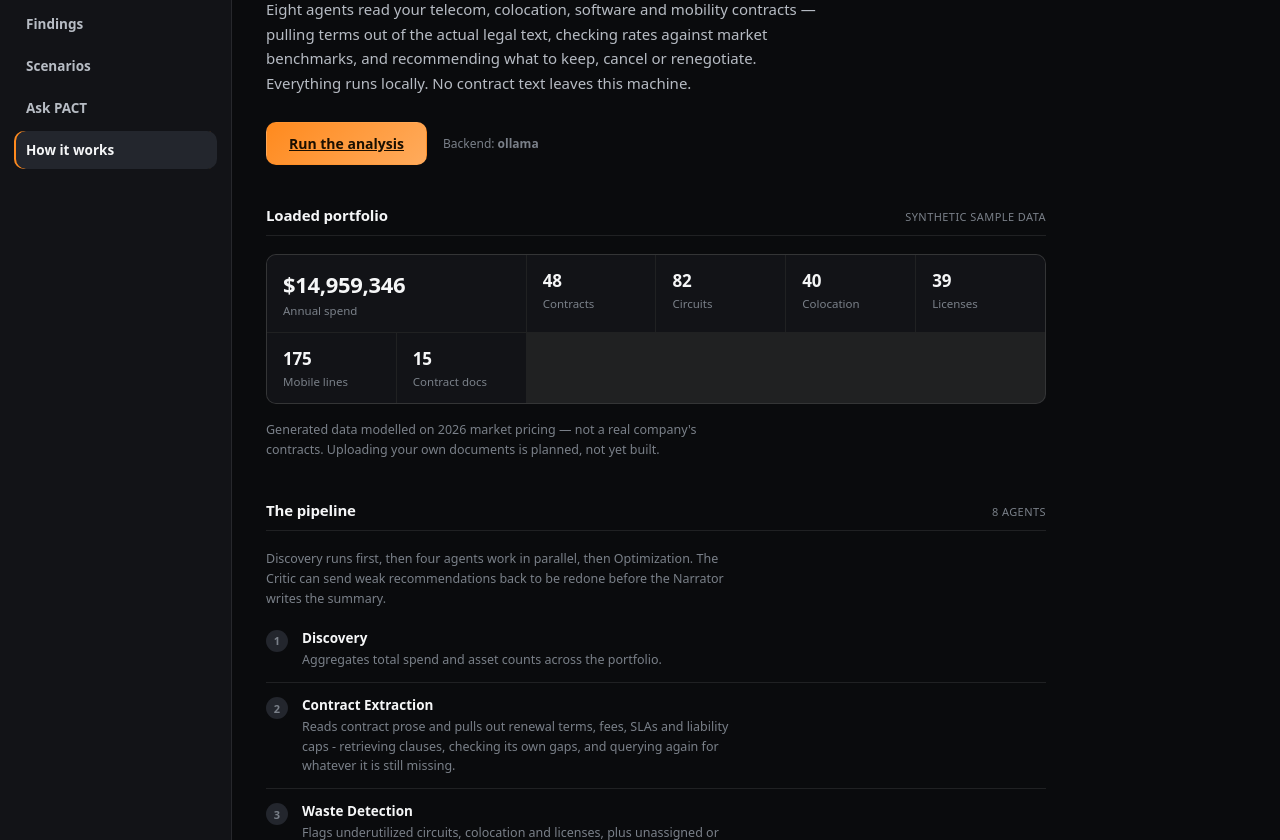
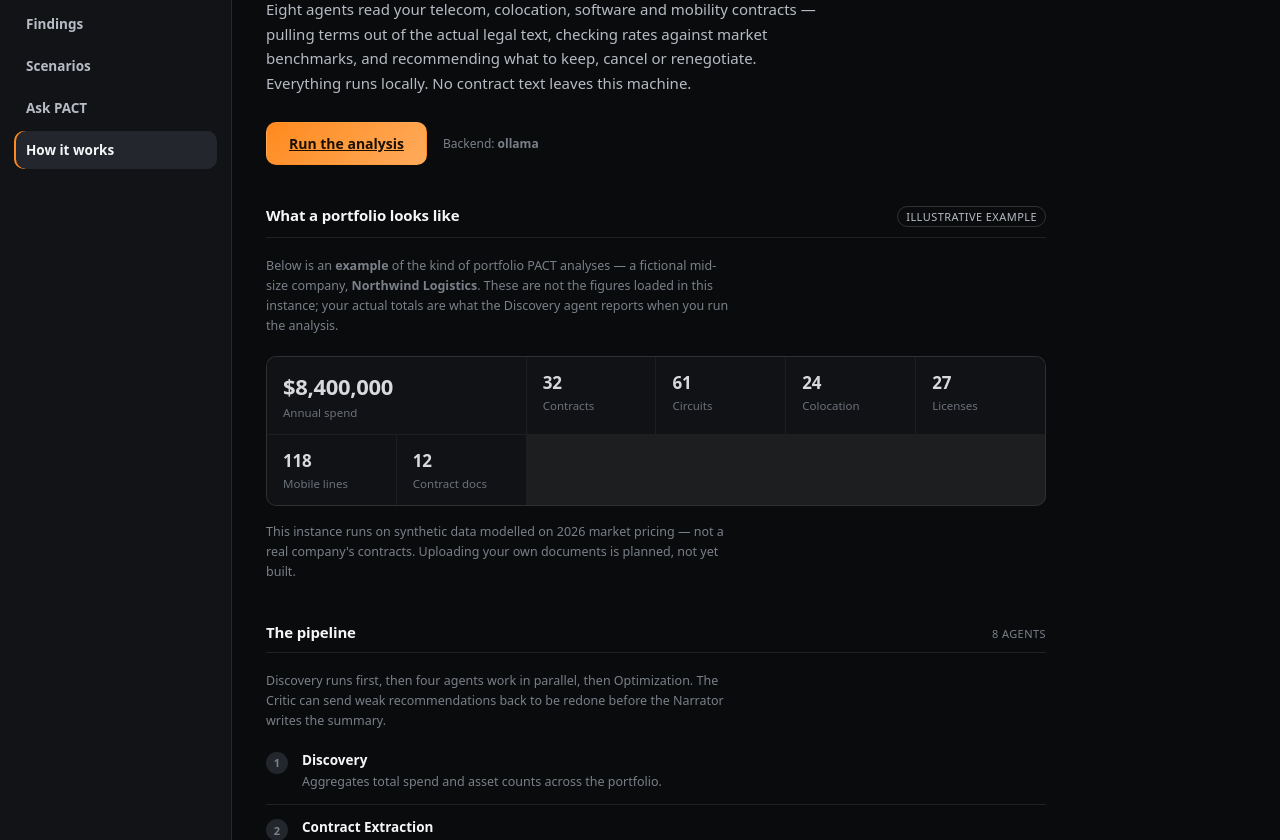
Before and after one commit to ryancblocker/infra-spend-intelligence, a FastAPI app: page /welcome in a window 1280 px wide. Shown: the part 163-1003 px from the top of the page. Run offline with FastAPI, Linux system fonts and the light colour scheme; data comes from the database, SQL or seed files in the repository.

Commit message:
Blank the overview KPIs until the pipeline runs; use an example on the explainer
Total annual spend is the Discovery agent's output. Showing it before a run
gave away the result and made the first agent look redundant - and after a
reset it contradicted the empty state entirely. All four KPIs now read - until
a run produces them.

The explainer page previously showed the live loaded portfolio, duplicating the
same figures. It now shows a clearly-labelled illustrative example (a fictional
Northwind Logistics) with copy stating plainly that these are not the figures
loaded in this instance, so the real totals stay the analysis's reveal.

Co-Authored-By: Claude Opus 5 <noreply@anthropic.com>
Claude-Session: https://claude.ai/code/session_012oAxDLKqdzRPJPWGwXqNho

```diff
--- a/app/main.py
+++ b/app/main.py
@@ -126,21 +126,28 @@ AGENT_PREVIEW = [
 ]
 
 
+# An illustrative portfolio shown on the explainer page, deliberately NOT the
+# data loaded in this instance. Real figures are Discovery's output, and showing
+# them before the pipeline runs gives away the result the demo is meant to
+# reveal. The template labels this as an example in the copy so it can never be
+# mistaken for the loaded portfolio.
+EXAMPLE_PORTFOLIO = {
+    "company": "Northwind Logistics",
+    "annual_spend": 8_400_000,
+    "contracts": 32,
+    "circuits": 61,
+    "colo": 24,
+    "licenses": 27,
+    "mobile_lines": 118,
+    "docs": 12,
+}
+
+
 @app.get("/welcome", response_class=HTMLResponse)
 def welcome(request: Request):
     """Permanent explainer that doubles as the first-run entry point."""
-    try:
-        totals = dataset_tools.portfolio_totals()
-    except Exception:
-        totals = {"total_annual_spend": 0, "total_monthly_spend": 0,
-                  "spend_by_category": {}, "asset_counts": {}}
-    try:
-        doc_count = len(list(config.CONTRACT_DOCS_DIR.glob("*.txt")))
-    except Exception:
-        doc_count = 0
-
     ctx = _base_context(request)
-    ctx.update({"totals": totals, "doc_count": doc_count, "agents": AGENT_PREVIEW})
+    ctx.update({"example": EXAMPLE_PORTFOLIO, "agents": AGENT_PREVIEW})
     return templates.TemplateResponse(request, "welcome.html", ctx)
 
 
--- a/app/static/css/theme.css
+++ b/app/static/css/theme.css
@@ -698,3 +698,14 @@ tbody a.row-link:hover { color: var(--brand); }
 @media (max-width: 560px) {
   .welcome-stat--lead { grid-column: span 2; }
 }
+
+.kpi-empty { color: var(--ink-muted); opacity: 0.55; }
+
+.welcome-tag--example {
+  padding: 2px 8px;
+  border: 1px solid var(--border-strong);
+  border-radius: 999px;
+  color: var(--ink-secondary);
+}
+
+.welcome-stats--example { opacity: 0.88; }
--- a/app/templates/welcome.html
+++ b/app/templates/welcome.html
@@ -26,42 +26,48 @@
 
   <section class="welcome-section">
     <div class="welcome-section-head">
-      <h2 class="welcome-h2">Loaded portfolio</h2>
-      <span class="welcome-tag">Synthetic sample data</span>
+      <h2 class="welcome-h2">What a portfolio looks like</h2>
+      <span class="welcome-tag welcome-tag--example">Illustrative example</span>
     </div>
-    <div class="welcome-stats">
+    <p class="welcome-fine welcome-fine--top">
+      Below is an <strong>example</strong> of the kind of portfolio PACT analyses &mdash; a
+      fictional mid-size company, <strong>{{ example.company }}</strong>. These are not the
+      figures loaded in this instance; your actual totals are what the Discovery agent
+      reports when you run the analysis.
+    </p>
+    <div class="welcome-stats welcome-stats--example">
       <div class="welcome-stat welcome-stat--lead">
-        <div class="welcome-stat-value">{{ totals.total_annual_spend | money }}</div>
+        <div class="welcome-stat-value">{{ example.annual_spend | money }}</div>
         <div class="welcome-stat-label">Annual spend</div>
       </div>
       <div class="welcome-stat">
-        <div class="welcome-stat-value">{{ totals.asset_counts.get('contracts', 0) }}</div>
+        <div class="welcome-stat-value">{{ example.contracts }}</div>
         <div class="welcome-stat-label">Contracts</div>
       </div>
       <div class="welcome-stat">
-        <div class="welcome-stat-value">{{ totals.asset_counts.get('circuits', 0) }}</div>
+        <div class="welcome-stat-value">{{ example.circuits }}</div>
         <div class="welcome-stat-label">Circuits</div>
       </div>
       <div class="welcome-stat">
-        <div class="welcome-stat-value">{{ totals.asset_counts.get('colo', 0) }}</div>
+        <div class="welcome-stat-value">{{ example.colo }}</div>
         <div class="welcome-stat-label">Colocation</div>
       </div>
       <div class="welcome-stat">
-        <div class="welcome-stat-value">{{ totals.asset_counts.get('licenses', 0) }}</div>
+        <div class="welcome-stat-value">{{ example.licenses }}</div>
         <div class="welcome-stat-label">Licenses</div>
       </div>
       <div class="welcome-stat">
-        <div class="welcome-stat-value">{{ totals.asset_counts.get('mobile_lines', 0) }}</div>
+        <div class="welcome-stat-value">{{ example.mobile_lines }}</div>
         <div class="welcome-stat-label">Mobile lines</div>
       </div>
       <div class="welcome-stat">
-        <div class="welcome-stat-value">{{ doc_count }}</div>
+        <div class="welcome-stat-value">{{ example.docs }}</div>
         <div class="welcome-stat-label">Contract docs</div>
       </div>
     </div>
     <p class="welcome-fine">
-      Generated data modelled on 2026 market pricing &mdash; not a real company's contracts.
-      Uploading your own documents is planned, not yet built.
+      This instance runs on synthetic data modelled on 2026 market pricing &mdash; not a real
+      company's contracts. Uploading your own documents is planned, not yet built.
     </p>
   </section>
 
```
Also changed, not shown: app/templates/mission_control.html (+24 -0 lines).
